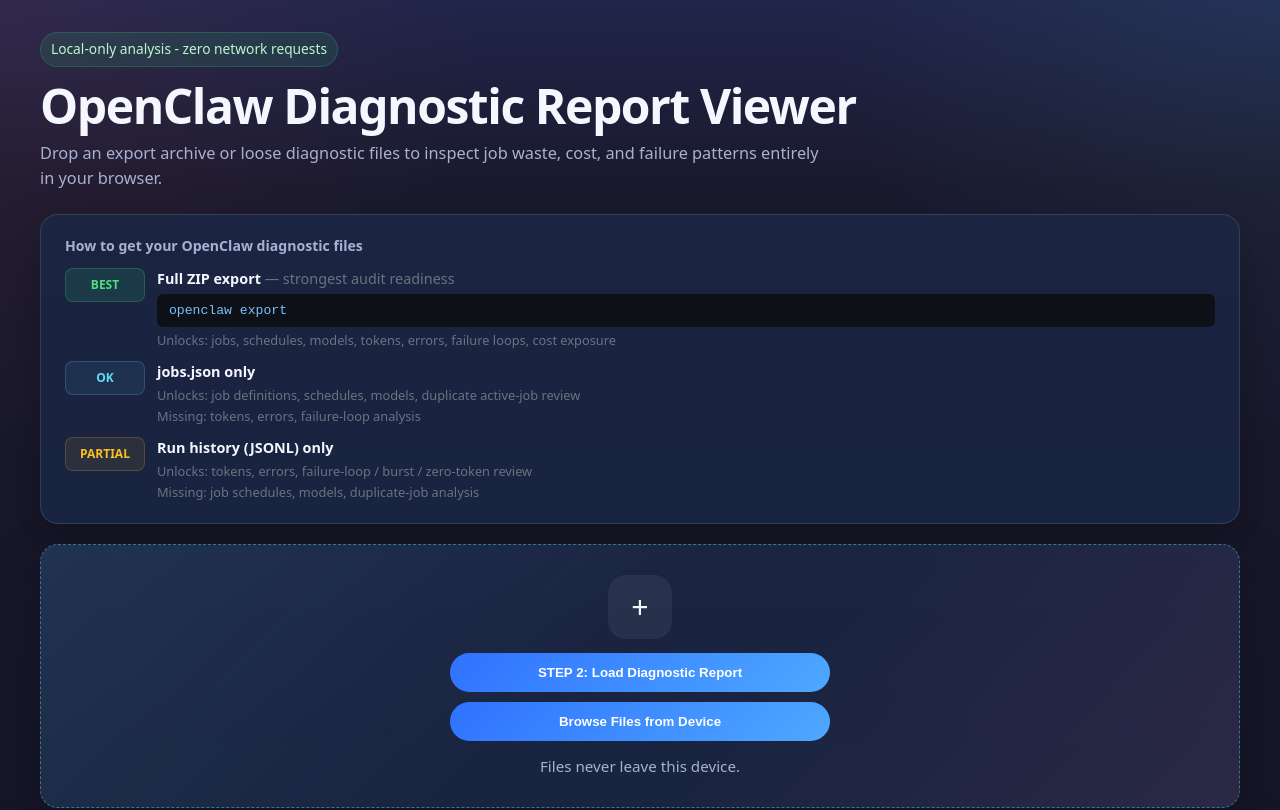
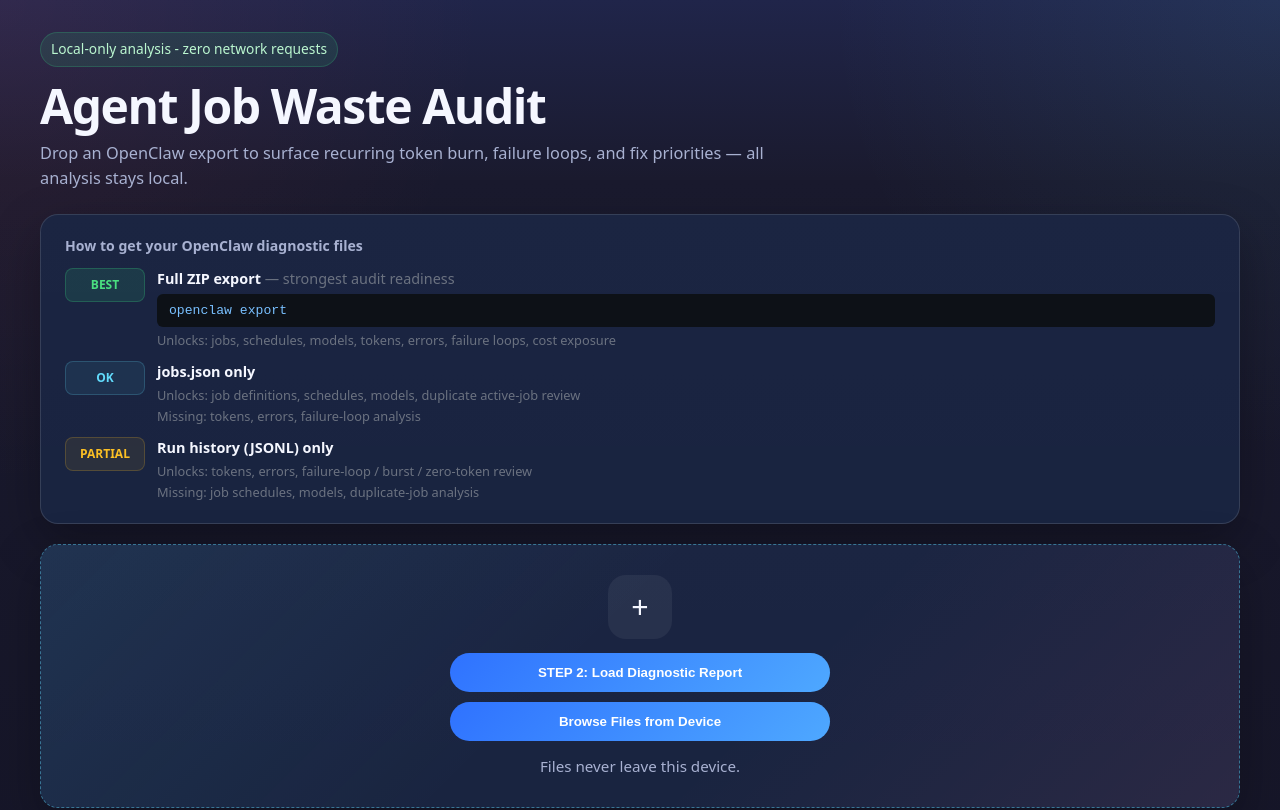
Before and after one commit to choosenobody/TokenSave, a website built with Vite: page index.html in a window 1280 px wide. Shown: the top 810 px of the page. Built offline with nearby package versions, Linux system fonts and the light colour scheme.

Commit message:
feat(I13-B): rename UI from Diagnostic Report Viewer to Agent Job Waste Audit

```diff
--- a/index.html
+++ b/index.html
@@ -3,7 +3,7 @@
 <head>
   <meta charset="UTF-8">
   <meta name="viewport" content="width=device-width, initial-scale=1.0">
-  <title>OpenClaw Diagnostic Report Viewer</title>
+  <title>TokenSave — Agent Job Waste Audit</title>
   <style>
     :root {
       --bg: #1a1a2e;
@@ -821,9 +821,9 @@
   <main class="page">
     <section class="hero">
       <div class="eyebrow">Local-only analysis - zero network requests</div>
-      <h1>OpenClaw Diagnostic Report Viewer</h1>
+      <h1>Agent Job Waste Audit</h1>
       <p class="subhead">
-        Drop an export archive or loose diagnostic files to inspect job waste, cost, and failure patterns entirely in your browser.
+        Drop an OpenClaw export to surface recurring token burn, failure loops, and fix priorities — all analysis stays local.
       </p>
     </section>
 
```
